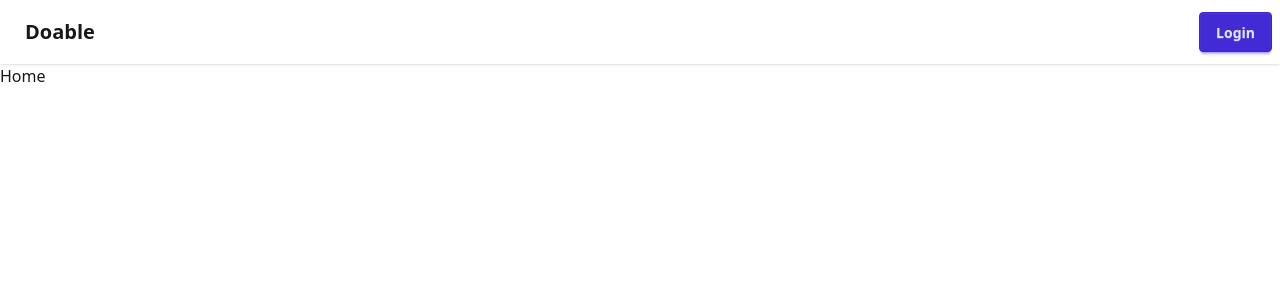
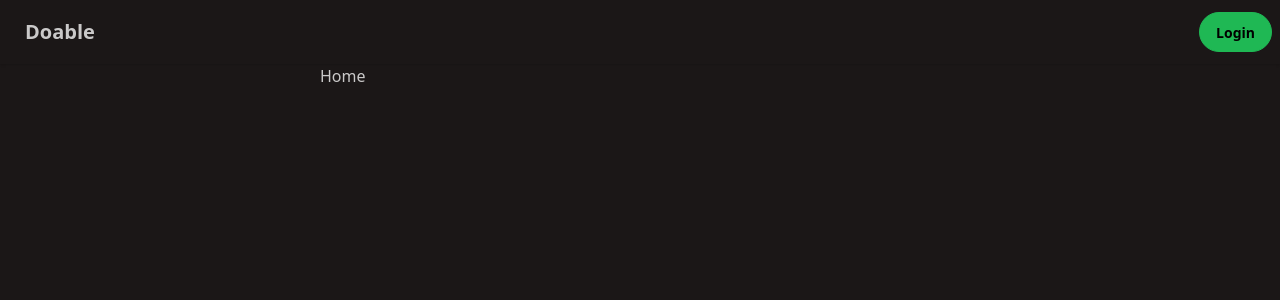
Before and after one commit to Justin-K-Ellis/doable.react, a Next.js app: page / in a window 1280 px wide. Shown: the top 300 px of the page. Built offline with nearby package versions, Linux system fonts and the light colour scheme.

Commit message:
feat: change to forest daisyui theme

```diff
--- a/app/globals.css
+++ b/app/globals.css
@@ -1,2 +1,4 @@
 @import "tailwindcss";
-@plugin "daisyui";
+@plugin "daisyui" {
+  themes: forest;
+}
--- a/app/layout.tsx
+++ b/app/layout.tsx
@@ -20,10 +20,10 @@ export default function RootLayout({
   children: React.ReactNode;
 }>) {
   return (
-    <html lang="en">
+    <html lang="en" data-theme="forest">
       <body className={`${notoSans.variable} antialiased`}>
         <Navbar />
-        {children}
+        <main className="w-11/12 md:w-5/10 mx-auto">{children}</main>
       </body>
     </html>
   );
```
